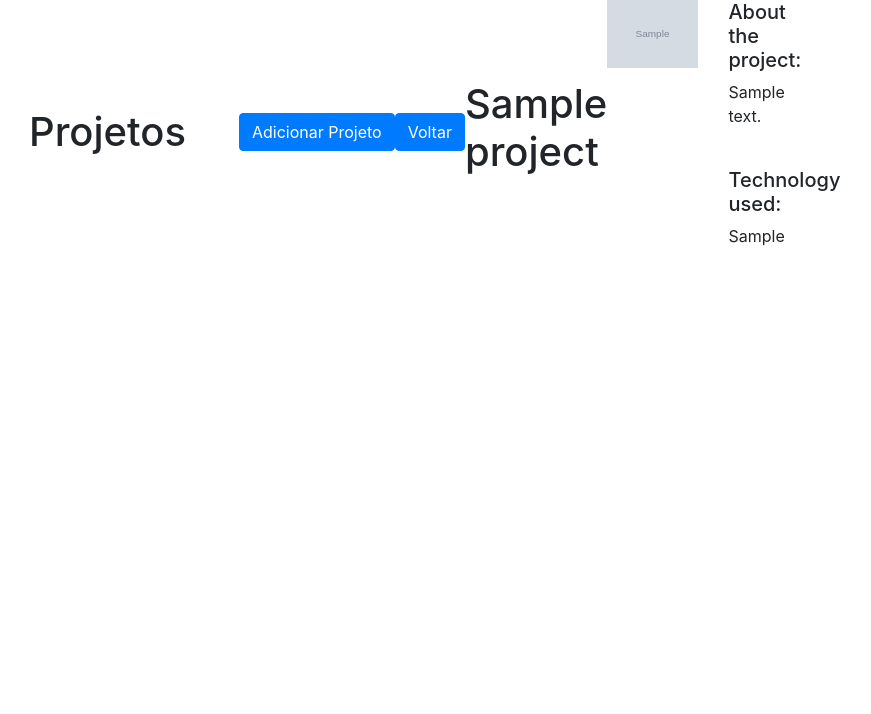
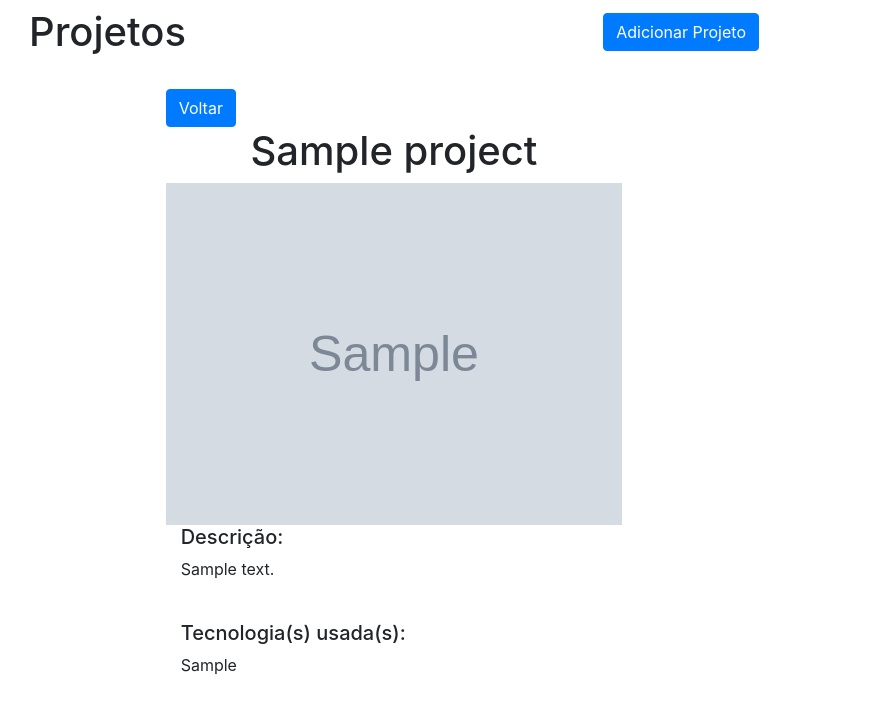
Before and after one commit to HenryKun55/django-example, a Django app: template greytoolapp/templates/project_detail.html in a window 1280 px wide. Shown: the top 714 px of the page, without its empty margins (246-1117 px from the left). Run offline with Django 3.2, Linux system fonts and the light colour scheme; the template is opened without the code that fills it: values that come from a table or form of the project are taken from there, others are empty; tables that the repository leaves empty hold one stand-in row (values such as "Sample post"); grey boxes marked "Sample" are stand-in pictures; parts of the project's set-up code (start-up, migrations or seed data) failed here and were passed over; some libraries are stand-ins or nearby versions.

Commit message:
Adicionando e Removendo

```diff
--- a/greytoolapp/models.py
+++ b/greytoolapp/models.py
@@ -4,4 +4,4 @@ class Project(models.Model):
     title = models.CharField(max_length=100)
     description = models.TextField()
     technology = models.CharField(max_length=20)
-    image = models.FilePathField(path="/img")
+    image = models.TextField()
--- a/greytoolapp/templates/base.html
+++ b/greytoolapp/templates/base.html
@@ -1,5 +1,5 @@
 <!DOCTYPE html>
-<html lang="en">
+<html lang="pt">
   <head>
     <meta charset="utf-8" />
     <meta
@@ -16,14 +16,22 @@
   </head>
   <body>
     <div class="container">
-      <div class="row justify-content-center">
-        <div class="col-8" style="display: flex; justify-content: center; align-items: center;">
+      <div class="row justify-content-center" style="display: flex; flex-direction: column; justify-content: center; align-items: center;">
+        <div class="col-md-8" style="display: flex; justify-content: center; align-items: center;">
           <h1 class="mt-2" style="width: 100%;">Projetos</h1>
-          <a href="{% url 'project_add' %}" class="btn btn-primary" style="height: fit-content;" >
-              Adicionar Projeto
-          </a>
-          <hr class="mt-0 mb-4" />
-          {% block content %} {% endblock %}
+          {% if request.path != '/projects/add' %}
+            <a href="{% url 'addProject' %}" class="btn btn-primary" style="height: fit-content;" >
+                Adicionar Projeto
+            </a>
+          {% else %}
+            <a href="{% url 'index' %}" class="btn btn-primary" >
+                Voltar
+            </a>
+          {% endif %}
+        </div>
+        <hr class="mt-0 mb-4" />
+        <div class="col-md-8" style="display: flex; justify-content: space-around; flex-direction: column; align-items: center; width: 100%; ">
+            {% block content %} {% endblock %}
         </div>
       </div>
     </div>
--- a/greytoolapp/templates/project_detail.html
+++ b/greytoolapp/templates/project_detail.html
@@ -2,22 +2,20 @@
 {% load static %}
 
 {% block content %}
-<div style="display: flex; justify-content: flex-end;">
-    <a href="{% url 'index' %}" class="btn btn-primary" >
+<div class="col-md-8" style="display: flex; justify-content: flex-start;">
+    <a style="height: fit-content" href="{% url 'index' %}" class="btn btn-primary" >
         Voltar
     </a>
 </div>
-<h1>{{ project.title }}</h1>
-    <div class="row">
-        <div class="col-md-8">
-            <img src="{% static project.image %}" alt="" width="100%">
-        </div>
-        <div class="col-md-4">
-            <h5>About the project:</h5>
-            <p>{{ project.description }}</p>
-            <br>
-            <h5>Technology used:</h5>
-            <p>{{ project.technology }}</p>
-        </div>
+<div class="col-md-8">
+    <h1 style="text-align: center;">{{ project.title }}</h1>
+    <img src={{ project.image }} alt="" width="100%">
+    <div class="col-md-8">
+        <h5>Descrição:</h5>
+        <p>{{ project.description }}</p>
+        <br>
+        <h5>Tecnologia(s) usada(s):</h5>
+        <p>{{ project.technology }}</p>
     </div>
+</div>
 {% endblock %}
--- a/greytoolapp/urls.py
+++ b/greytoolapp/urls.py
@@ -4,5 +4,7 @@ from . import views
 urlpatterns = [
     path("", views.index, name='index'),
     path("<int:pk>/", views.project, name="project"),
-    path('add_project', views.addProject)
+    path('add', views.addProject, name="addProject"),
+    path('insert', views.addProjectButton, name="addProjectButton"),
+    path('<int:pk>/delete', views.rmProjectButton, name="rmProjectButton")
 ]
```
Also changed, not shown: greytoolapp/templates/project_add.html (+28 -17 lines), greytoolapp/templates/project_index.html (+9 -8 lines), greytoolapp/views.py (+20 -0 lines), greytoolapp/migrations/0001_initial.py.
